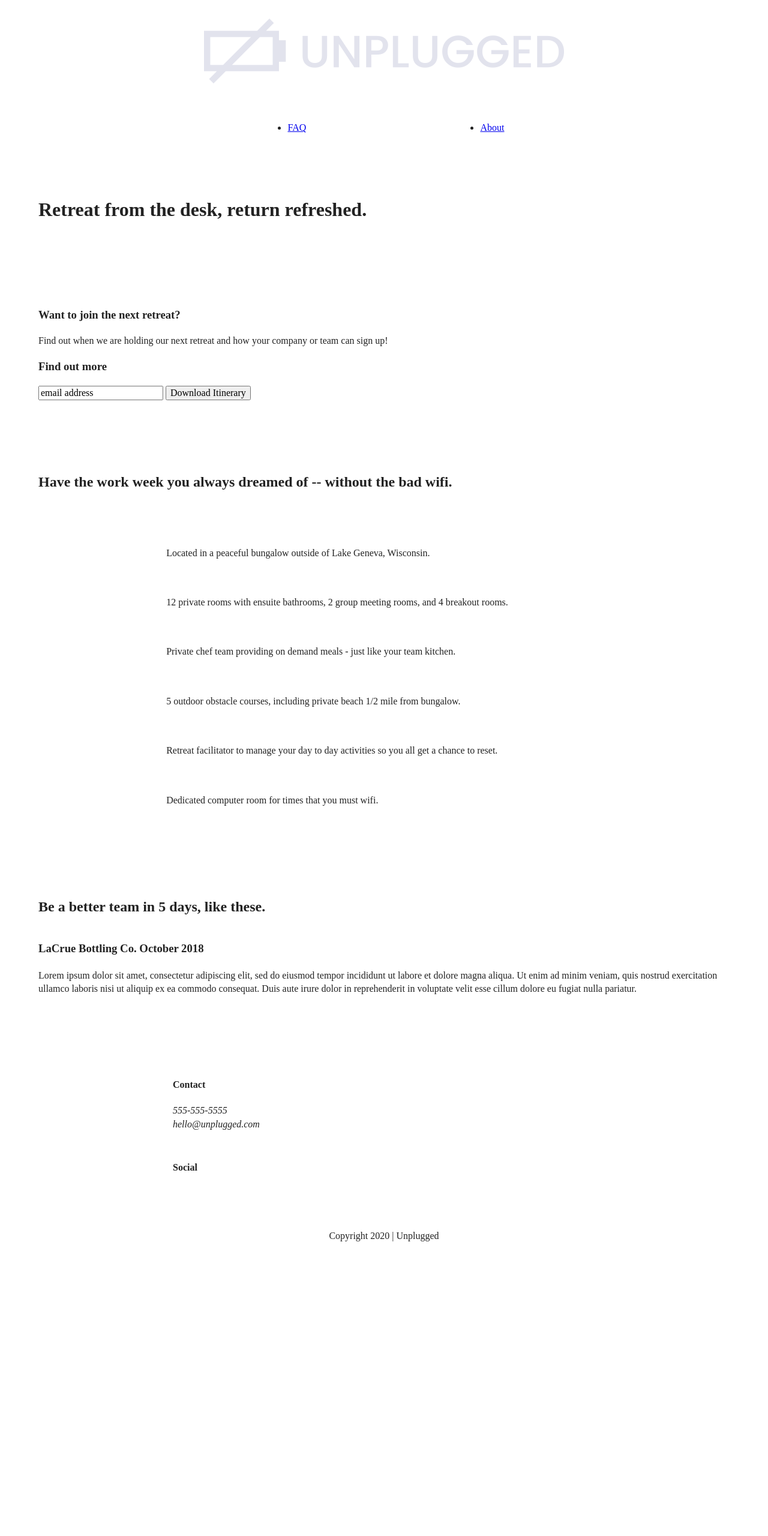
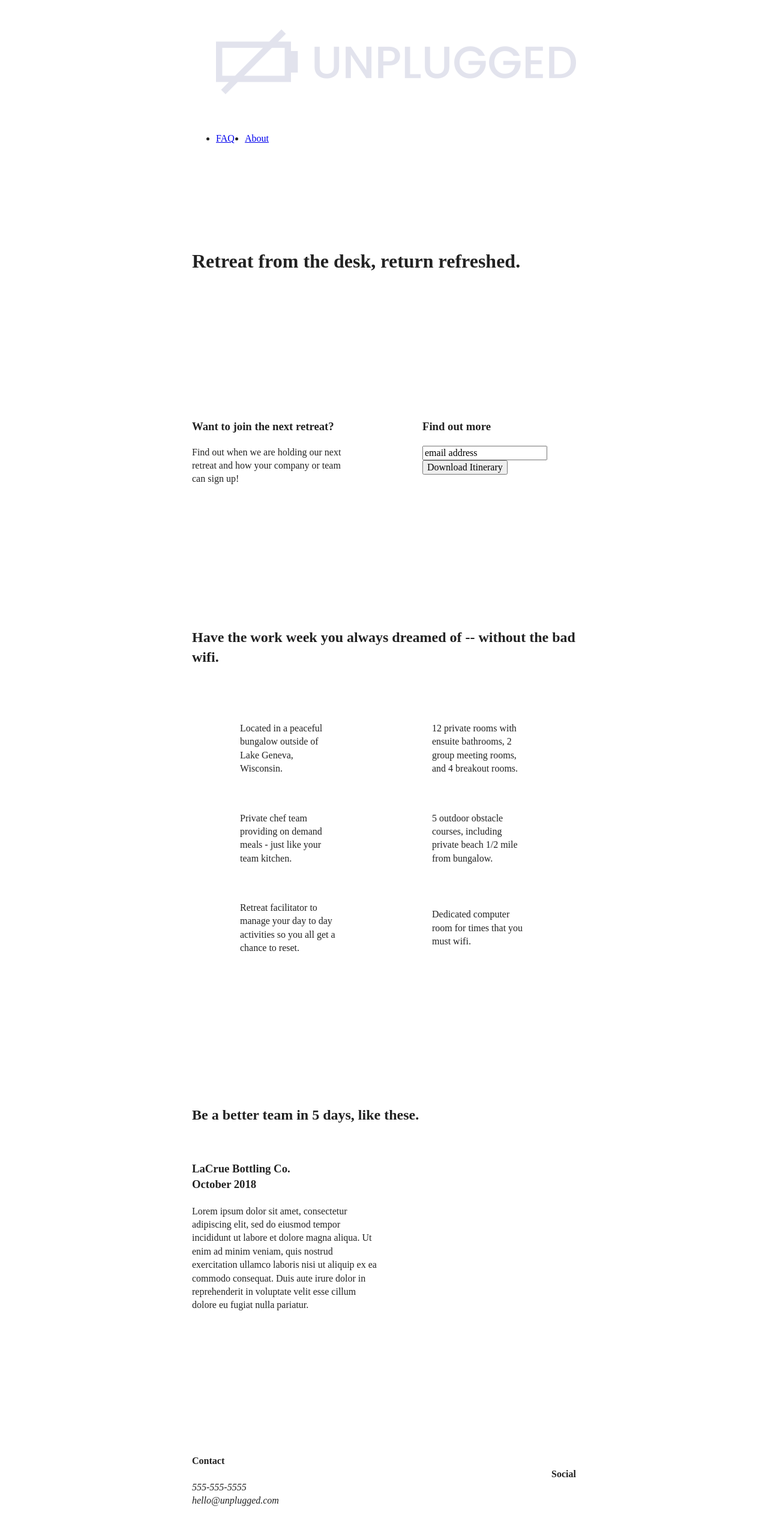
Before and after one commit to katarzyna-kw/unplugged, a website: page index.html in a window 1280 px wide. Shown: the top 2560 px of the page at 60% size. Before the commit the page ends 2091 px from the top, so only its background shows below. Drawn offline with Linux system fonts and the light colour scheme.

Commit message:
Added tablet code

```diff
--- a/css/main.css
+++ b/css/main.css
@@ -283,6 +283,8 @@ faq .content-wrapper {
 }
 
 
+
+
 /* ==========================================================================
    Helper classes
    ========================================================================== */
@@ -371,10 +373,142 @@ faq .content-wrapper {
    Modify as content requires.
    ========================================================================== */
 
-@media only screen and (min-width: 35em) {
-  /* Style adjustments for viewports that meet the condition */
+@media only screen and (min-width: 768px) {
+  /* Tablet styles here */
+  .content-wrapper {
+    max-width: 640px;
+    margin: 100px 0;
+  }
+
+  /*Header*/
+
+  header {
+    justify-content: space-around;
+    padding: 33px 0;
+  }
+
+  header .content-wrapper {
+    justify-content: space-between;
+    width: 100%;
+  }
+
+  header nav {
+    width: 20%;
+  }
+
+  header nav ul {
+    justify-content: space-between;
+  }
+
+  .header.divider {
+    display: none;
+  }
+
+  /*Hero Area*/
+
+  /*Aside*/
+
+  aside .content-wrapper {
+    display: flex;
+    justify-content: space-between;
+    flex-flow: row wrap;
+    margin: 50x 0;
+  }
+
+  aside .content-wrapper .form-description,
+  aside .content-wrapper .form {
+    width: 40%;
+    margin: 0;
+  }
+
+  /*Features*/
+
+  .features article {
+    display: flex;
+    justify-content: center;
+    align-items: center;
+    flex-flow: column wrap;
+    flex-basis: 50%;
+  }
+
+  .features .features-item-description {
+    width: 50%;
 }
 
+/* Reviews */
+.reviews article {
+  display: flex;
+  justify-content: space-between;
+  align-items: center;
+}
+
+.reviews article div {
+    width: 49%;
+}
+
+/* Footer */
+footer .content-wrapper {
+    width: 65%;
+    margin: 100px 0;
+}
+
+.footer-content {
+  display: flex;
+  justify-content: space-between;
+  align-items: center;
+}
+
+footer .contact {
+  margin-bottom: 0;
+}
+
+footer .copyright {
+    width: 100%;
+  }
+
+    /* ==========================================================================
+     About Page
+     ========================================================================== */
+
+  .mission-content {
+    display: flex;
+    justify-content: space-between;
+    align-items: center;
+    padding-top: 20px;
+  }
+
+  .mission-content p {
+    width: 45%;
+
+    .contact-section. .content-wrapper h2 {
+      width: 80%;
+    }
+
+    .contact-content {
+      display: flex;
+      justify-content: space-between;
+      align-items: flex-start;
+    }
+    .faq .content-wrapper {
+      justify-content: space-between;
+    }
+
+    .faq-content {
+      flex-basis: 45%;
+    }
+
+    .faq h2 {
+      width: 100%;
+    }
+
+}
+
+
+
+
+@media only screen and (min-width: 1200px) {
+  /* Desktop styles here */
+}
 @media print,
   (-webkit-min-device-pixel-ratio: 1.25),
   (min-resolution: 1.25dppx),
```
